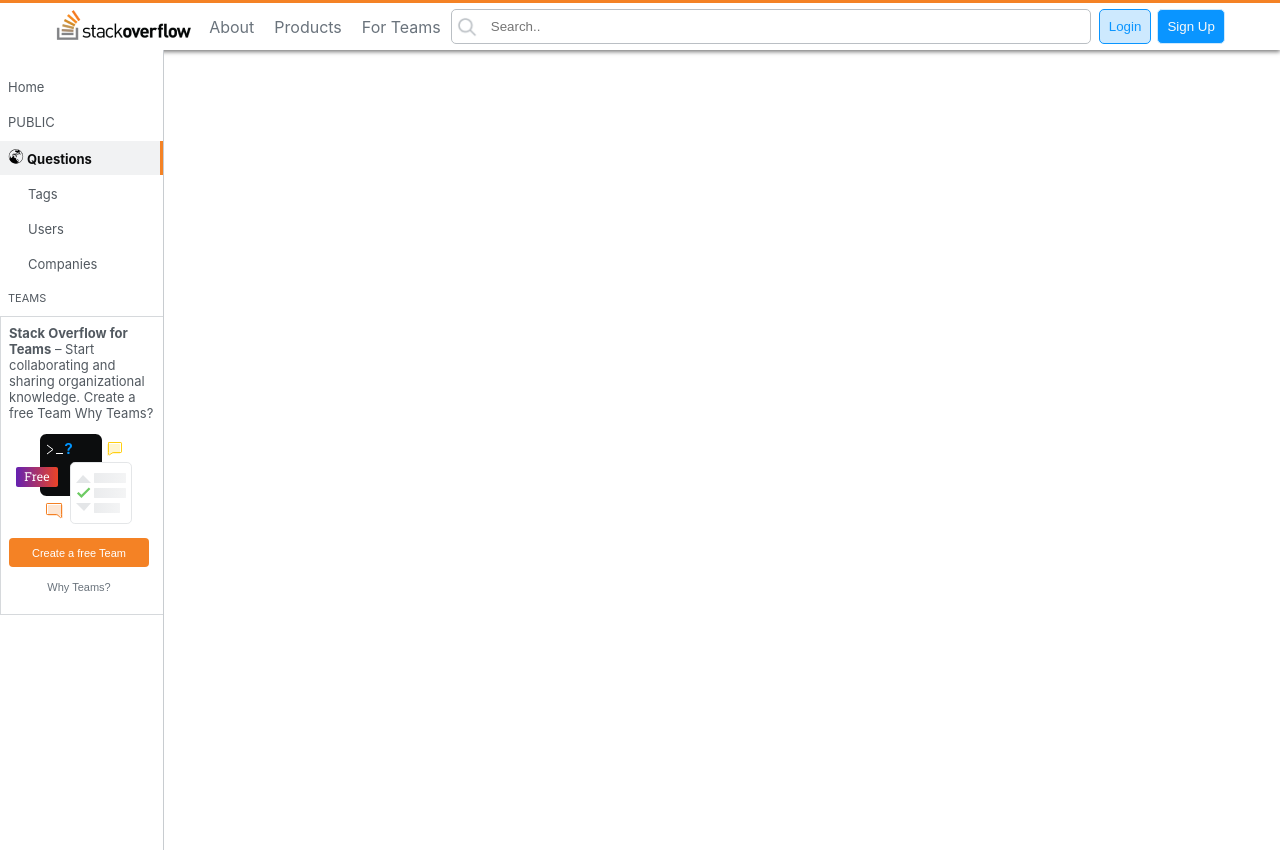
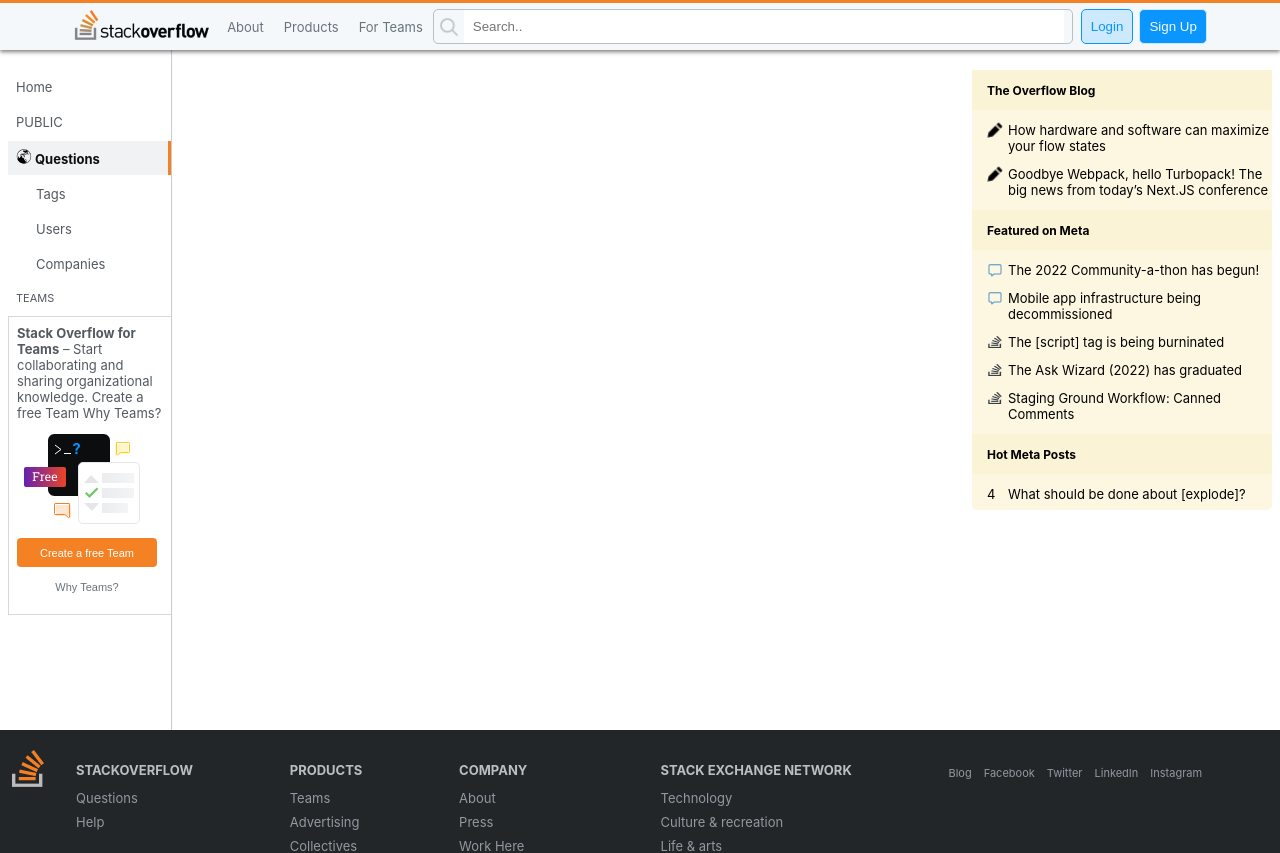
Before and after one commit to codestates-seb/seb40_pre_011, a React (Create React App) app in the folder client/: page / in a window 1280 px wide. Shown: the top 853 px of the page. Built offline with nearby package versions, Linux system fonts and the light colour scheme.

Commit message:
Header Footer aside 합침

```diff
--- a/client/src/App.js
+++ b/client/src/App.js
@@ -1,5 +1,5 @@
 import { Route, Routes } from 'react-router-dom';
-import Mainpage from './pages/Mainpage';
+import Mainpage from './pages/Main/Mainpage';
 
 function App() {
   return (
--- a/client/src/components/AsideLeft/AsideLeft.jsx
+++ b/client/src/components/AsideLeft/AsideLeft.jsx
@@ -1,84 +1,7 @@
-import styled from 'styled-components';
 import { ReactComponent as Earth } from '../../images/ques_earth.svg';
 import { ReactComponent as Ad } from '../../images/ad.svg';
-
-const Container = styled.nav`
-  display: flex;
-  flex-direction: column;
-  width: 164px;
-  background: white;
-  padding-top: 21px;
-  border-right: 1px solid var(--black-150);
-  height: 100vh;
-  font-size: var(--font-13);
-  color: var(--black-600);
-  position: sticky;
-  top: 0px;
-
-  @media screen and (max-width: 640px) {
-    display: none;
-  }
-`;
-
-const Side = styled.div`
-  ul > li {
-    list-style: none;
-    padding: 8px;
-    margin-bottom: 3px;
-    &:hover {
-      color: var(--black-900);
-    }
-  }
-
-  .public {
-    padding-left: 28px;
-  }
-
-  .question {
-    background-color: var(--black-050);
-    color: var(--black-900);
-    border-right: 3px solid var(--orange-400);
-  }
-
-  .ad {
-    border-left: 1px solid var(--black-100);
-    border-top: 1px solid var(--black-100);
-    border-bottom: 1px solid var(--black-100);
-  }
-  svg {
-    margin-right: 3px;
-  }
-
-  button {
-    width: 140px;
-    height: 29px;
-    border-style: none;
-    border-radius: 4px;
-    font-size: var(--font-11);
-    margin-bottom: 5px;
-    &:active {
-      outline: 4px solid var(--black-100);
-    }
-  }
-
-  .creatbut {
-    background-color: var(--orange-400);
-    color: white;
-  }
-
-  .whybut {
-    background-color: white;
-    color: var(--black-500);
-
-    &:hover {
-      background-color: var(--black-050);
-    }
-  }
-
-  .team {
-    font-size: var(--font-11);
-  }
-`;
+import Container from './Container';
+import Side from './Side';
 
 export default function AsideLeft() {
   return (
--- /dev/null
+++ b/client/src/components/AsideLeft/Container.jsx
@@ -0,0 +1,20 @@
+import styled from 'styled-components';
+
+const Container = styled.nav`
+  display: flex;
+  flex-direction: column;
+  width: 164px;
+  background: white;
+  padding-top: 21px;
+  border-right: 1px solid var(--black-150);
+  height: 85vh;
+  font-size: var(--font-13);
+  color: var(--black-600);
+  position: sticky;
+  top: 7.5%;
+
+  @media screen and (max-width: 640px) {
+    display: none;
+  }
+`;
+export default Container;
--- /dev/null
+++ b/client/src/components/AsideLeft/Side.jsx
@@ -0,0 +1,62 @@
+import styled from 'styled-components';
+
+const Side = styled.div`
+  ul > li {
+    list-style: none;
+    padding: 8px;
+    margin-bottom: 3px;
+    &:hover {
+      color: var(--black-900);
+    }
+  }
+
+  .public {
+    padding-left: 28px;
+  }
+
+  .question {
+    background-color: var(--black-050);
+    color: var(--black-900);
+    border-right: 3px solid var(--orange-400);
+  }
+
+  .ad {
+    border-left: 1px solid var(--black-100);
+    border-top: 1px solid var(--black-100);
+    border-bottom: 1px solid var(--black-100);
+  }
+  svg {
+    margin-right: 3px;
+  }
+
+  button {
+    width: 140px;
+    height: 29px;
+    border-style: none;
+    border-radius: 4px;
+    font-size: var(--font-11);
+    margin-bottom: 5px;
+    &:active {
+      outline: 4px solid var(--black-100);
+    }
+  }
+
+  .creatbut {
+    background-color: var(--orange-400);
+    color: white;
+  }
+
+  .whybut {
+    background-color: white;
+    color: var(--black-500);
+
+    &:hover {
+      background-color: var(--black-050);
+    }
+  }
+
+  .team {
+    font-size: var(--font-11);
+  }
+`;
+export default Side;
--- a/client/src/components/AsideRight/RightStyle.jsx
+++ b/client/src/components/AsideRight/RightStyle.jsx
@@ -3,6 +3,7 @@
 const AsideR = styled.aside`
   margin-top: 20px;
   width: 300px;
+  height: 440px;
   border-radius: 5px;
   background-color: #fdf7e2;
   .title {
@@ -31,6 +32,9 @@
   .end {
     padding-bottom: 10px;
   }
+  @media screen and (max-width: 1000px) {
+    display: none;
+  }
 `;
 
 export default AsideR;
--- a/client/src/components/Header/Head.jsx
+++ b/client/src/components/Header/Head.jsx
@@ -2,17 +2,23 @@
 
 const Head = styled.header`
   border-top: solid 3px var(--orange-400);
+  background-color: var(--powder-050);
   display: flex;
   align-items: center;
   justify-content: center;
   box-shadow: var(--shadow);
+  width: 100%;
   height: 50px;
+  position: sticky;
+  top: 0px;
+  z-index: 5;
   .ham {
     display: none;
   }
   > .nav {
     color: var(--black-500);
     padding: 10px;
+    font-size: var(--font-13);
     text-decoration: none;
     :hover {
       color: var(--black-800);
--- /dev/null
+++ b/client/src/pages/Main/MainStyle.jsx
@@ -0,0 +1,27 @@
+import styled from 'styled-components';
+
+const MainStyle = styled.main`
+  max-width: 1264px;
+  width: 100%;
+  display: flex;
+  justify-content: space-between;
+  margin: 0 auto;
+  .asideleft {
+    flex-grow: 1;
+  }
+  .Main {
+    /* border: solid 1px red; */
+    flex-grow: 5;
+    margin-right: 20px;
+  }
+  .asideRight {
+    flex-grow: 3;
+  }
+  @media screen and (max-width: 1000px) {
+    .asideRight {
+      display: none;
+    }
+  }
+`;
+
+export default MainStyle;
--- /dev/null
+++ b/client/src/pages/Main/Mainpage.jsx
@@ -0,0 +1,19 @@
+import AsideRight from '../../components/AsideRight/AsideRight';
+import Header from '../../components/Header/Header';
+import MainStyle from './MainStyle';
+import AsideLeft from '../../components/AsideLeft/AsideLeft';
+import Footer from '../../components/Footer/Footer';
+
+export default function Mainpage() {
+  return (
+    <>
+      <Header />
+      <MainStyle>
+        <AsideLeft className="asideleft" />
+        <div className="Main" />
+        <AsideRight className="asideRight" />
+      </MainStyle>
+      <Footer />
+    </>
+  );
+}
--- a/client/src/pages/Mainpage.jsx
+++ /dev/null
@@ -1,13 +0,0 @@
-import AsideRight from '../components/AsideRight/AsideRight';
-import Header from '../components/Header/Header';
-import AsideLeft from '../components/AsideLeft/AsideLeft';
-
-export default function Mainpage() {
-  return (
-    <>
-      <Header />
-      <AsideLeft />
-      <AsideRight />
-    </>
-  );
-}
```
